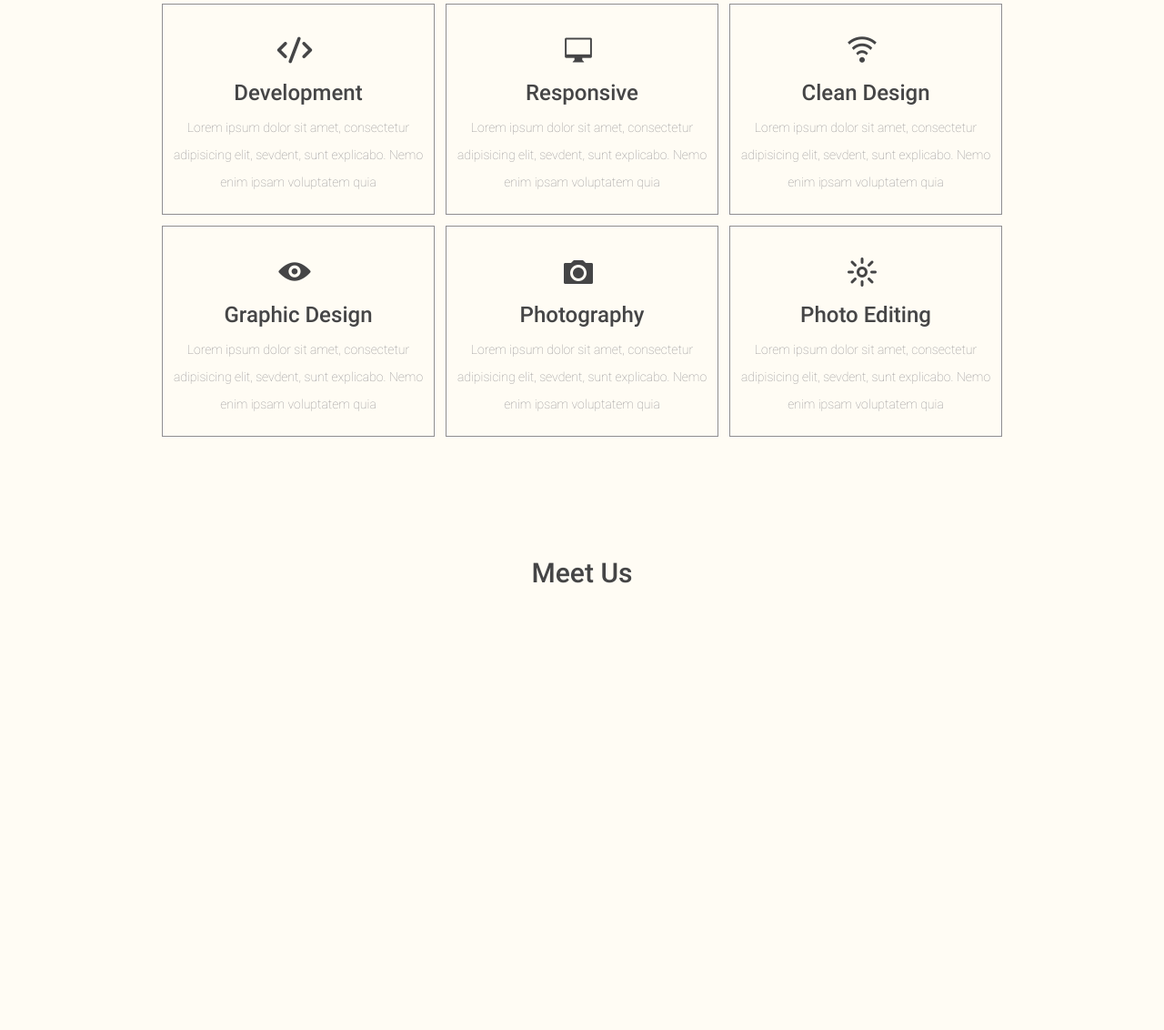
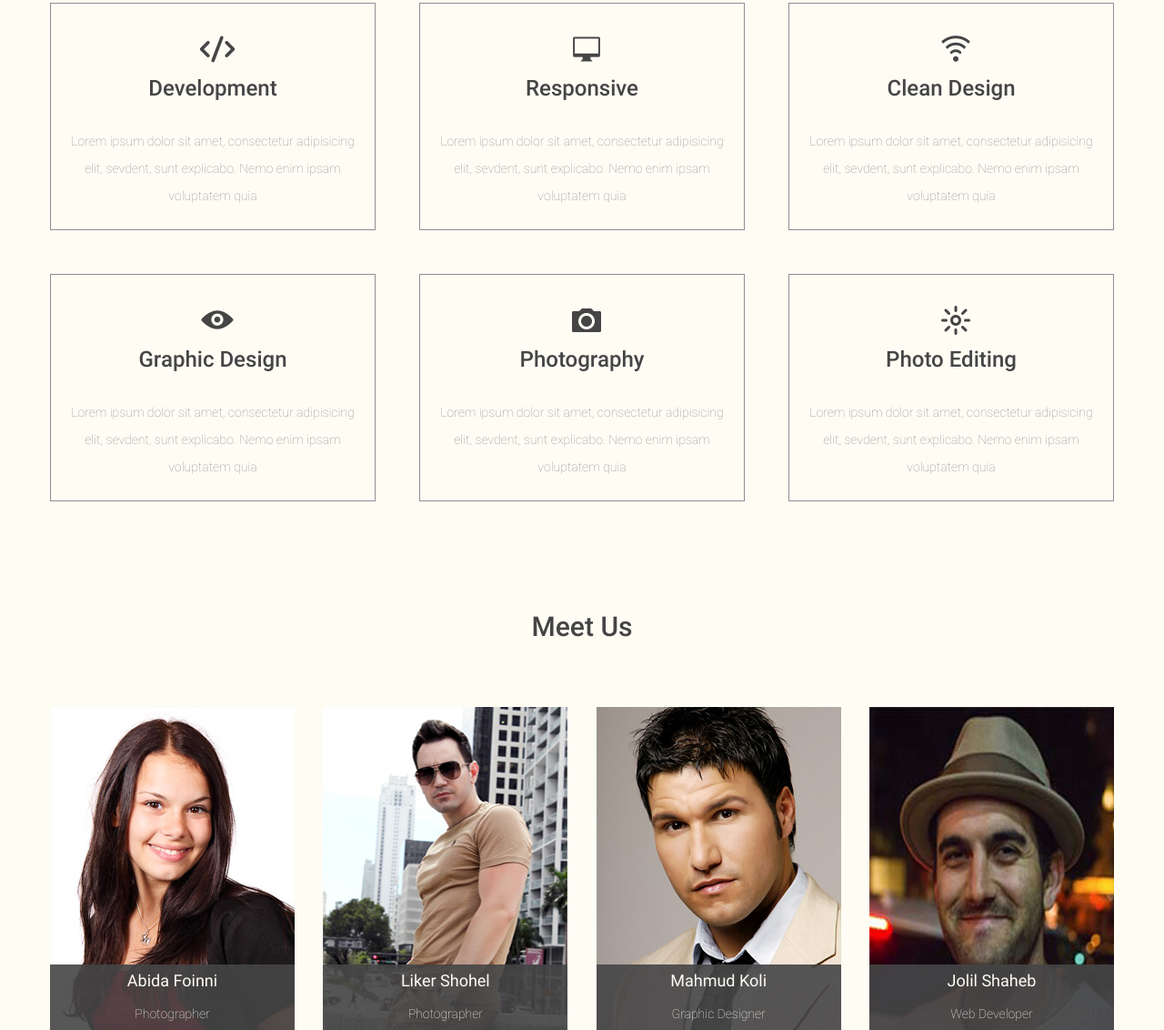
Before and after one commit to roman-stepanov/foinni, a website: page index.html in a window 1280 px wide. Shown: the part 1135-2267 px from the top of the page at 91% size. Before the commit the page ends 1783 px from the top, so only its background shows below. Drawn offline with nearby package versions, Linux system fonts and the light colour scheme; files that its build step writes are made by us from their sources.

Commit message:
Сделал разметку раздела Meet Us

```diff
--- a/index.html
+++ b/index.html
@@ -99,6 +99,64 @@
       <section id="team" class="content-section  content-section--team">
         <div class="content-section__container">
           <h2 class="content-section__title">Meet Us</h2>
+          <div class="team__wrapper">
+            <article class="team__item">
+              <figure>
+                <img class="team__img" src="img/team/abida-foinni.jpg" width="269" height="355" alt="Abida Foinni" />
+                <figcaption class="team__img-caption">
+                  <h3 class="team__name">Abida Foinni</h3>
+                  <span class="team__position">Photographer</span>
+                </figcaption>
+              </figure>
+              <div class="team__social">
+                <a class="team__social-link  team__social-link--behance" href="#">Behance</a>
+                <a class="team__social-link  team__social-link--facebook" href="#">Facebook</a>
+                <a class="team__social-link  team__social-link--twitter" href="#">Twitter</a>
+              </div>
+            </article>
+            <article class="team__item">
+              <figure>
+                <img class="team__img" src="img/team/liker-shohel.jpg" width="269" height="355" alt="Liker Shohel" />
+                <figcaption class="team__img-caption">
+                  <h3 class="team__name">Liker Shohel</h3>
+                  <span class="team__position">Photographer</span>
+                </figcaption>
+              </figure>
+              <div class="team__social">
+                <a class="team__social-link  team__social-link--behance" href="#">Behance</a>
+                <a class="team__social-link  team__social-link--facebook" href="#">Facebook</a>
+                <a class="team__social-link  team__social-link--twitter" href="#">Twitter</a>
+              </div>
+            </article>
+            <article class="team__item">
+              <figure>
+                <img class="team__img" src="img/team/mahmud-koli.jpg" width="269" height="355" alt="Mahmud Koli" />
+                <figcaption class="team__img-caption">
+                  <h3 class="team__name">Mahmud Koli</h3>
+                  <span class="team__position">Graphic Designer</span>
+                </figcaption>
+              </figure>
+              <div class="team__social">
+                <a class="team__social-link  team__social-link--behance" href="#">Behance</a>
+                <a class="team__social-link  team__social-link--facebook" href="#">Facebook</a>
+                <a class="team__social-link  team__social-link--twitter" href="#">Twitter</a>
+              </div>
+            </article>
+            <article class="team__item">
+              <figure>
+                <img class="team__img" src="img/team/jolil-shaheb.jpg" width="269" height="355" alt="Jolil Shaheb" />
+                <figcaption class="team__img-caption">
+                  <h3 class="team__name">Jolil Shaheb</h3>
+                  <span class="team__position">Web Developer</span>
+                </figcaption>
+              </figure>
+              <div class="team__social">
+                <a class="team__social-link  team__social-link--behance" href="#">Behance</a>
+                <a class="team__social-link  team__social-link--facebook" href="#">Facebook</a>
+                <a class="team__social-link  team__social-link--twitter" href="#">Twitter</a>
+              </div>
+            </article>
+          </div>
         </div>
       </section>
     </main>
--- a/less/blocks/content-section.less
+++ b/less/blocks/content-section.less
@@ -13,7 +13,7 @@
 .content-section__container {
   margin: 0 auto;
   padding: 120px 0px 0px 0px;
-  width: 924px;
+  width: 1170px;
 
   &--home {
     padding: 382px 0px 0px 0px;
--- a/less/blocks/page-header.less
+++ b/less/blocks/page-header.less
@@ -14,7 +14,7 @@
   justify-content: space-between;
   margin: 0 auto;
   padding: 43px 0px 36px 0px;
-  width: 924px;
+  width: 1045px;
 }
 
 .page-header__logo {
--- a/less/blocks/services.less
+++ b/less/blocks/services.less
@@ -7,7 +7,7 @@
   line-height: 30px;
   text-align: center;
   margin: 0;
-  padding: 44px 0px 79px 0px;
+  padding: 44px 0px 30px 0px;
 }
 
 .services__wrapper {
@@ -20,10 +20,10 @@
 }
 
 .services__item {
-  margin: 0px 0px 12px 0px;
-  padding: 30px 10px 20px 10px;
+  margin: 48px 0px 0px 0px;
+  padding: 30px 15px 22px 15px;
   border: 1px solid @clr_gray;
-  width: 278px;
+  width: 326px;
 
   &:hover {
     border-color: @clr_green;
@@ -40,13 +40,13 @@
   line-height: 45px;
   text-align: center;
   margin: 0;
-  padding: 45px 0px 0px 0px;
+  padding: 41px 0px 0px 0px;
 
   &::before {
     content: "";
     position: absolute;
     top: 0px;
-    left: 115px;
+    left: 148px;
     width: 40px;
     height: 40px;
 
@@ -116,5 +116,5 @@
   line-height: 30px;
   text-align: center;
   margin: 0;
-  padding: 0;
+  padding: 20px 0px 0px 0px;
 }
--- /dev/null
+++ b/less/blocks/team.less
@@ -0,0 +1,110 @@
+.team__wrapper {
+  display: flex;
+  flex-wrap: wrap;
+  justify-content: space-between;
+  margin: 0;
+  padding: 70px 0px 0px 0px;
+}
+
+.team__item {
+  position: relative;
+  margin: 0;
+  padding: 0;
+  width: 269px;
+  background-color: @clr_green;
+
+  & figure {
+    margin: 0;
+    padding: 0;
+  }
+}
+
+.team__img {
+  display: block;
+  margin: 0;
+  padding: 0;
+}
+
+.team__item:hover .team__img {
+  opacity: 0.1;
+}
+
+.team__img-caption {
+  position: absolute;
+  right: 0px;
+  bottom: 0px;
+  left: 0px;
+  margin: 0;
+  padding: 0;
+  background-color: rgba(69, 69, 70, 0.9);
+}
+
+.team__item:hover .team__img-caption {
+  display: none;
+}
+
+.team__name {
+  color: @clr_lightyellow;
+  font-family: @fnt_Roboto;
+  font-size: 18px;
+  font-style: normal;
+  font-weight: 400;
+  line-height: 36px;
+  text-align: center;
+  margin: 0;
+  padding: 0;
+}
+
+.team__position {
+  display: block;
+  color: @clr_lightyellow;
+  font-family: @fnt_Roboto;
+  font-size: 14px;
+  font-style: normal;
+  font-weight: 100;
+  line-height: 36px;
+  text-align: center;
+  margin: 0;
+  padding: 0;
+}
+
+.team__social {
+  display: none;
+  position: absolute;
+  right: 0px;
+  bottom: 30px;
+  left: 0px;
+  font-size: 0px;
+  text-align: center;
+  margin: 0;
+  padding: 3px 0px 3px 0px;
+  border: 1px solid @clr_white;
+  border-right-width: 0;
+  border-left-width: 0;
+}
+
+.team__item:hover .team__social {
+  display: block;
+}
+
+.team__social-link {
+  display: inline-block;
+  width: 30px;
+  height: 30px;
+  margin: 0px 5px 0px 0px;
+  padding: 0;
+  background-image: url("../img/icons-socials.png");
+  background-repeat: no-repeat;
+
+  &--behance {
+    background-position: -5px -5px;
+  }
+
+  &--facebook {
+    background-position: -45px -5px;
+  }
+
+  &--twitter {
+    background-position: -85px -5px;
+  }
+}
--- a/less/style.less
+++ b/less/style.less
@@ -7,3 +7,4 @@
 @import "blocks/content-section.less";
 @import "blocks/home.less";
 @import "blocks/services.less";
+@import "blocks/team.less";
```
